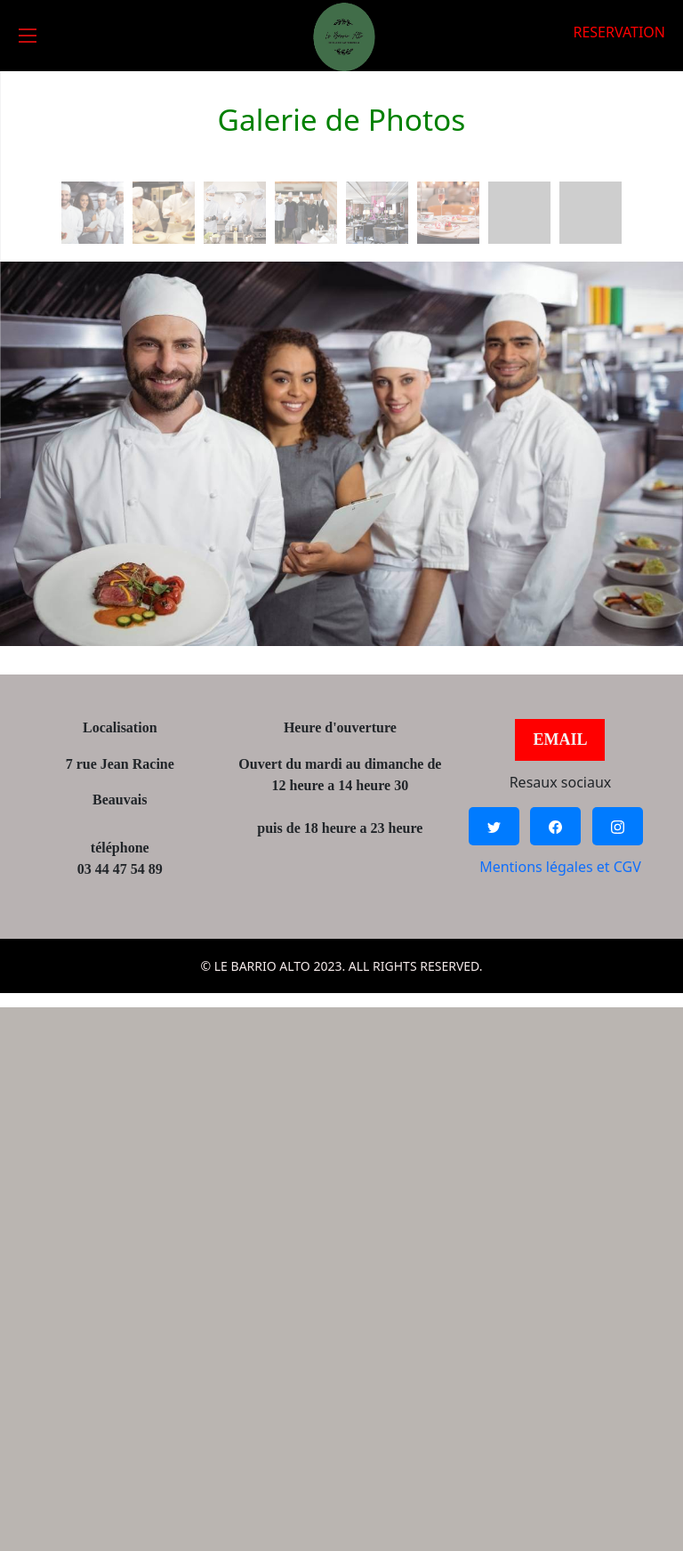
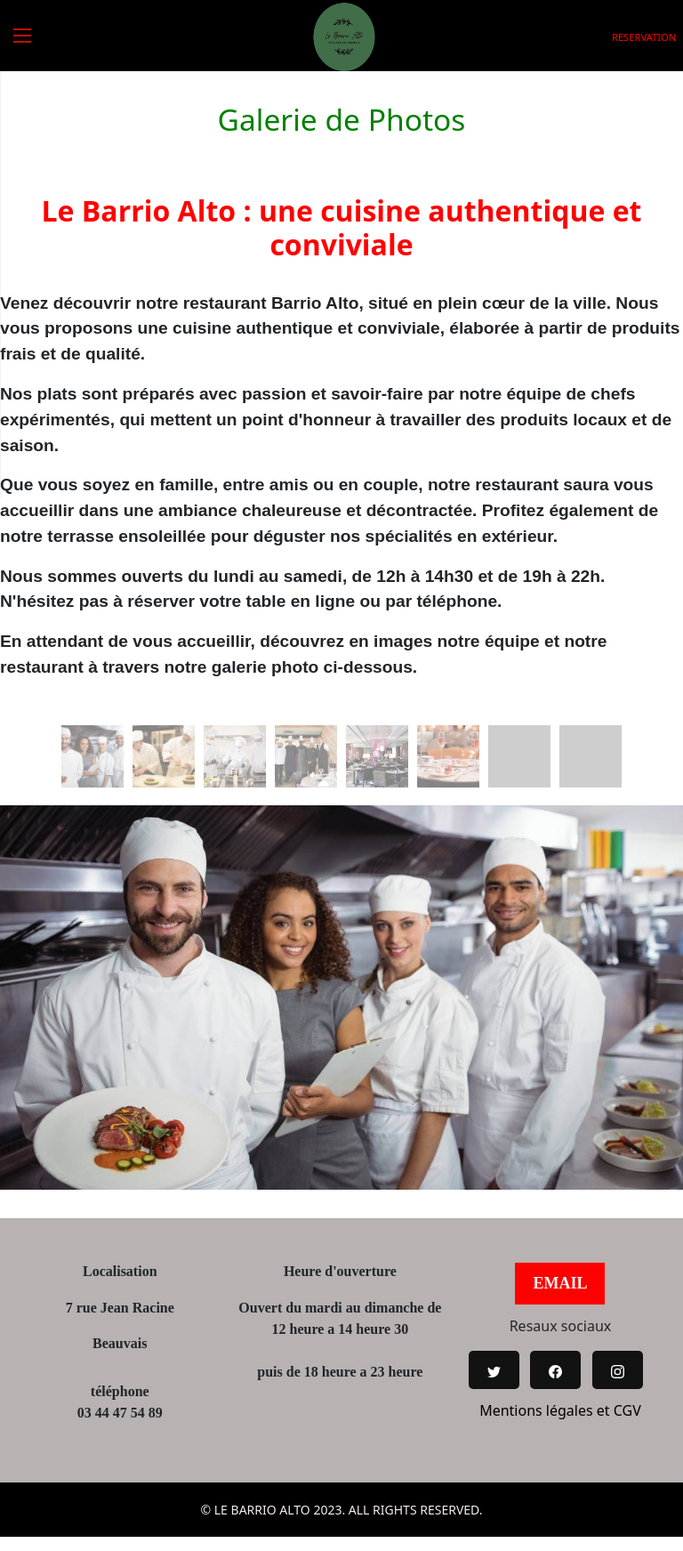
Before and after one commit to Emmanuel60000/projet-restaurant, a PHP site: page /index.php?gallerie in a window 768 px wide. Shown: the whole page at 89% size. Before the commit the page ends 1132 px from the top, so only its background shows below. Run offline with PHP 8.4, Linux system fonts and the light colour scheme; some libraries are stand-ins or nearby versions; some web fonts are replaced; grey boxes are pictures that could not be loaded.

Commit message:
04/04/2023

```diff
--- a/views/assets/css/style.css
+++ b/views/assets/css/style.css
@@ -1,5 +1,7 @@
 /* Réinitialise les marges et les paddings pour tous les éléments */
-* ::after ::before {
+*,
+::after,
+::before {
     margin: 0;
     padding: 0;
     box-sizing: border-box;
@@ -364,7 +372,7 @@
 
 .btn {
     display: inline-block;
-    background-color: #007bff;
+    background-color: #121213;
     color: #fff;
     padding: 10px 20px;
     border-radius: 5px;
@@ -392,13 +401,17 @@
     border: 2px solid #ff2d55;
     cursor: pointer;
 }
-  .mention_legales{
+
+.mention_legales {
     font-size: 2em;
     text-decoration: none;
+    color: black;
 }
-  .resaux_sociaux{
+
+.resaux_sociaux {
     font-size: 2em;
 }
+
 .bas_de_page {
     background-color: black;
     padding: 20px;
@@ -700,6 +713,27 @@ input[type="submit"]:hover {
     margin-top: 1em;
 }
 
+
+
+/* Titre de la section */
+.h2_gallerie {
+    font-size: 2em;
+    font-weight: bold;
+    text-align: center;
+    margin-top: 2em;
+    margin-bottom: 1em;
+    color: red;
+}
+
+/* Paragraphe principal */
+.p_gallerie {
+    font-size: 1.2em;
+    font-family: 'ConcreteRegular', sans-serif;
+    font-weight: bold;
+    font-style: normal
+}
+
+
 /* CSS POUR LA PAGE EVENEMENTS */
 
 
@@ -1096,9 +1154,11 @@ input[type="submit"]:hover {
     }
 
     /* / Style pour le lien reservation / */
-    /* .reservation {
-    display: none;
-    } */
+    .reservation {
+        font-size: 0.7em;
+        top: 3em;
+        right: 1%;
+    }
 }
 
 /* / Style pour les petits écrans (max-width: 576px) / */
--- a/views/gallerie.php
+++ b/views/gallerie.php
@@ -1,6 +1,12 @@
 <body>
 
   <h1 class="h1_gallerie">Galerie de Photos </h1>
+  <h2 class="h2_gallerie" >Le Barrio Alto : une cuisine authentique et conviviale</h2>
+  <p class="p_gallerie" >Venez découvrir notre restaurant Barrio Alto, situé en plein cœur de la ville. Nous vous proposons une cuisine authentique et conviviale, élaborée à partir de produits frais et de qualité.</p>
+  <p class="p_gallerie" >Nos plats sont préparés avec passion et savoir-faire par notre équipe de chefs expérimentés, qui mettent un point d'honneur à travailler des produits locaux et de saison.</p>
+  <p class="p_gallerie" >Que vous soyez en famille, entre amis ou en couple, notre restaurant saura vous accueillir dans une ambiance chaleureuse et décontractée. Profitez également de notre terrasse ensoleillée pour déguster nos spécialités en extérieur.</p>
+  <p class="p_gallerie" >Nous sommes ouverts du lundi au samedi, de 12h à 14h30 et de 19h à 22h. N'hésitez pas à réserver votre table en ligne ou par téléphone.</p>
+  <p class="p_gallerie" >En attendant de vous accueillir, découvrez en images notre équipe et notre restaurant à travers notre galerie photo ci-dessous.</p>
 
   <div class="gallery">
     <div class="thumbnails">
```
Also changed, not shown: other parts of views/assets/css/style.css (+77 -41 lines), controllers/reservationCTRL.php (+66 -20 lines), index.php (+8 -14 lines). Lines whose indentation alone changed are shown as unchanged.
